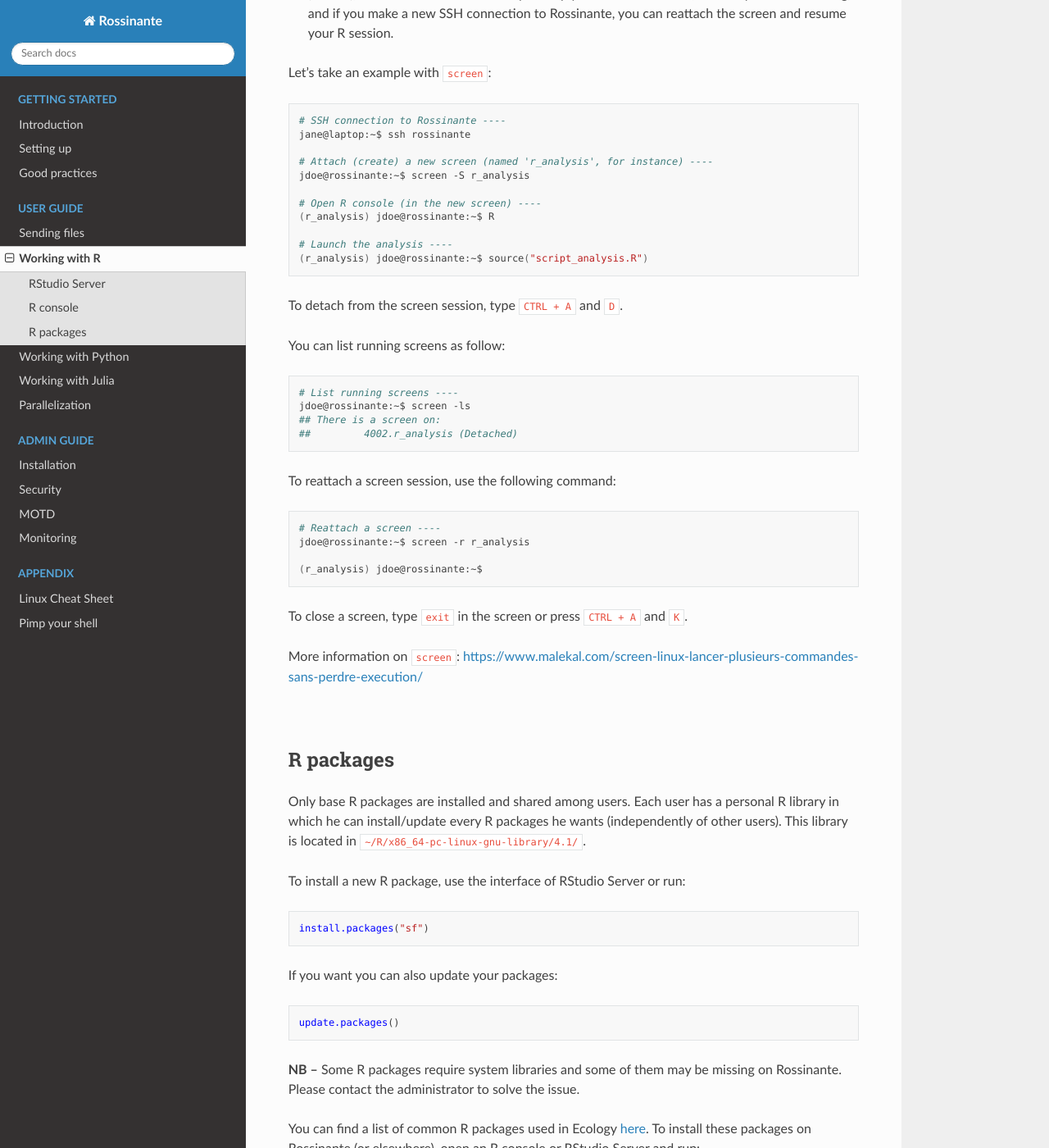
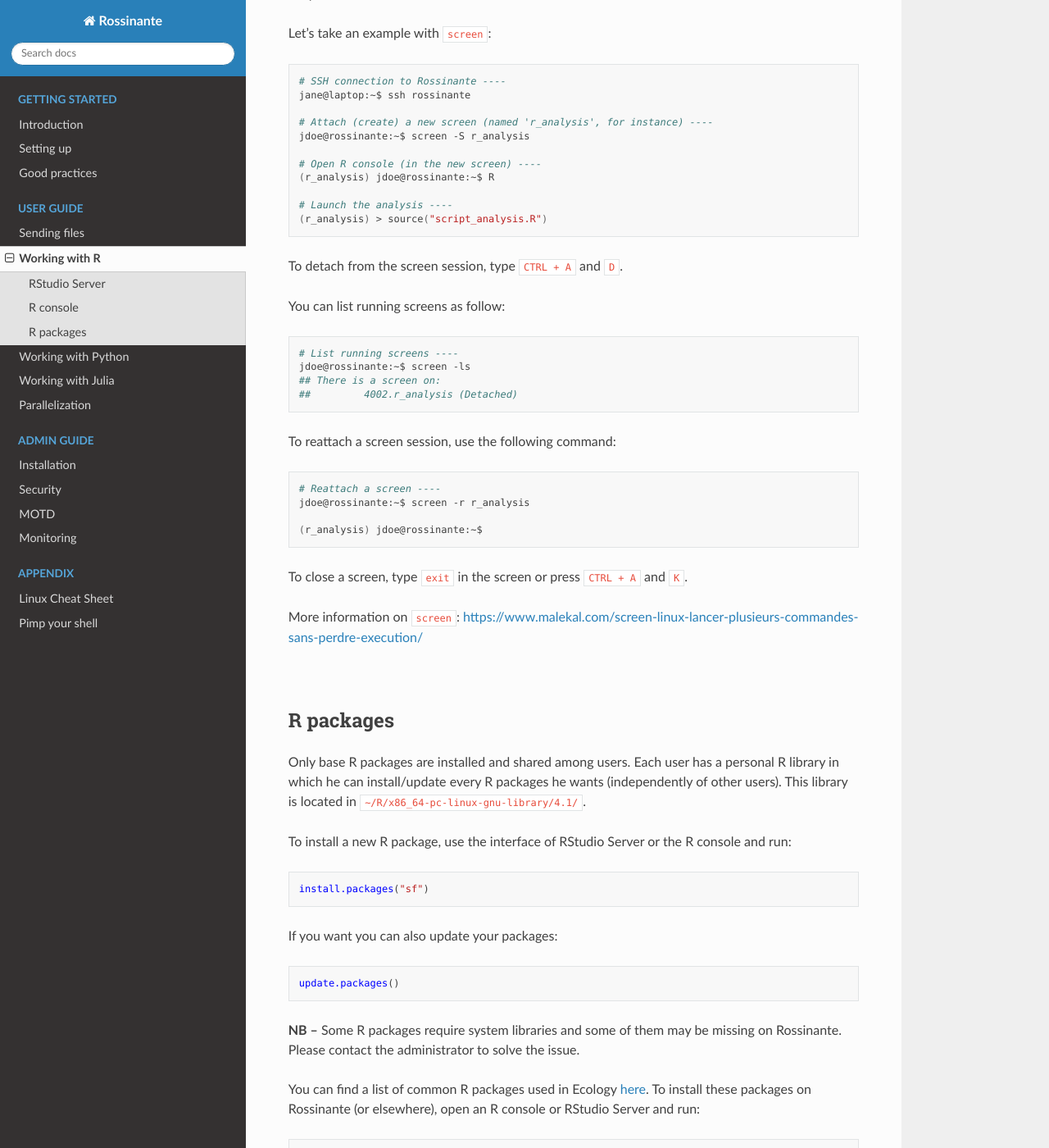
Before and after one commit to FRBCesab/rossinante, a Sphinx documentation site: the page built from source/working-with-r.rst, in a window 1280 px wide and 1400 px high, scrolled down 3689 px. Shown: the whole window at 82% size. Built offline with Sphinx 7.4.7 and the Read the Docs theme 2.0.0, drawn with Linux system fonts in a browser that asks for light colours; some of the changed text lies outside the part shown.

Commit message:
Update doc

```diff
--- a/source/working-with-r.rst
+++ b/source/working-with-r.rst
@@ -222,7 +218,7 @@
   (r_analysis) jdoe@rossinante:~$ R
 
   # Launch the analysis ----
-  (r_analysis) jdoe@rossinante:~$ source("script_analysis.R")
+  (r_analysis) > source("script_analysis.R")
 
 
 
@@ -274,7 +270,7 @@
 wants (independently of other users). This library is located in
 ``~/R/x86_64-pc-linux-gnu-library/4.1/``.
 
-To install a new R package, use the interface of RStudio Server or run:
+To install a new R package, use the interface of RStudio Server or the R console and run:
 
 .. code-block:: r
 
```
Also changed, not shown: other parts of source/working-with-r.rst (+0 -4 lines), 5 other files.
